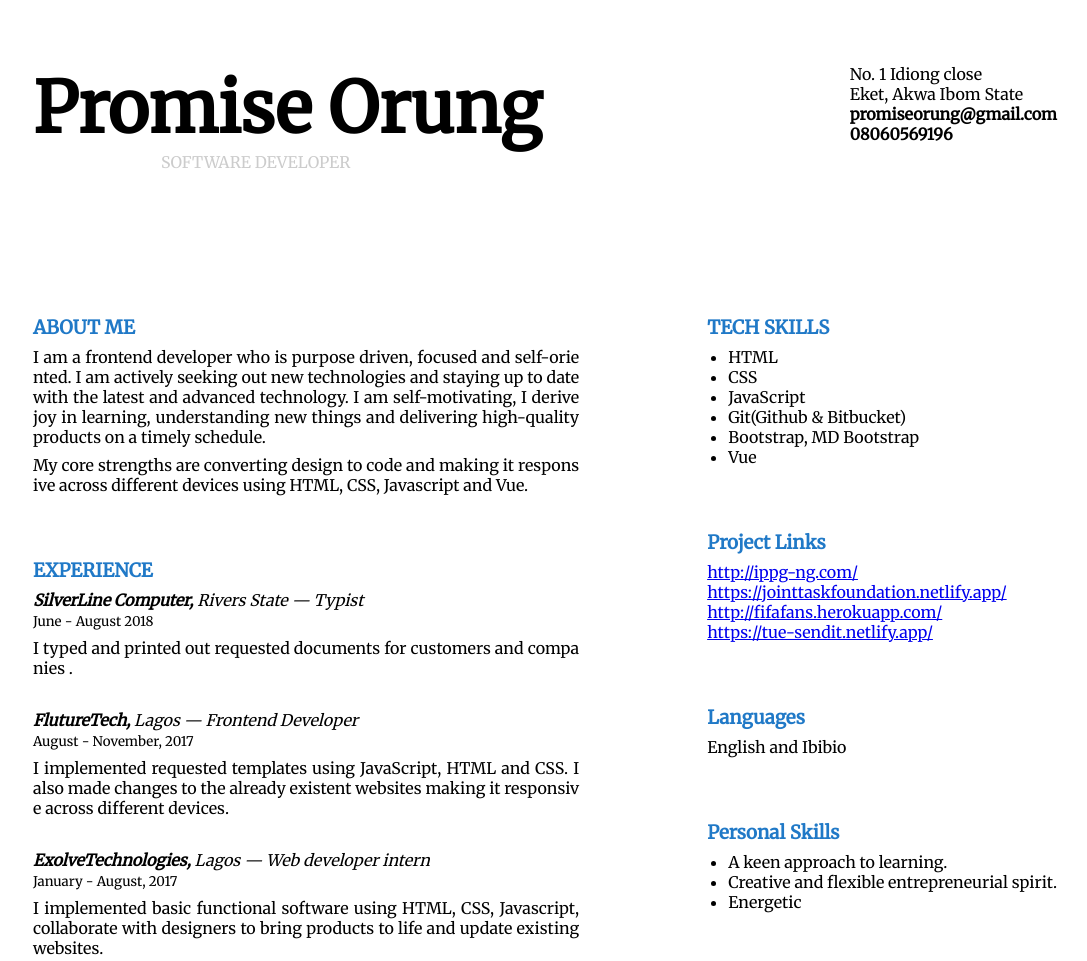
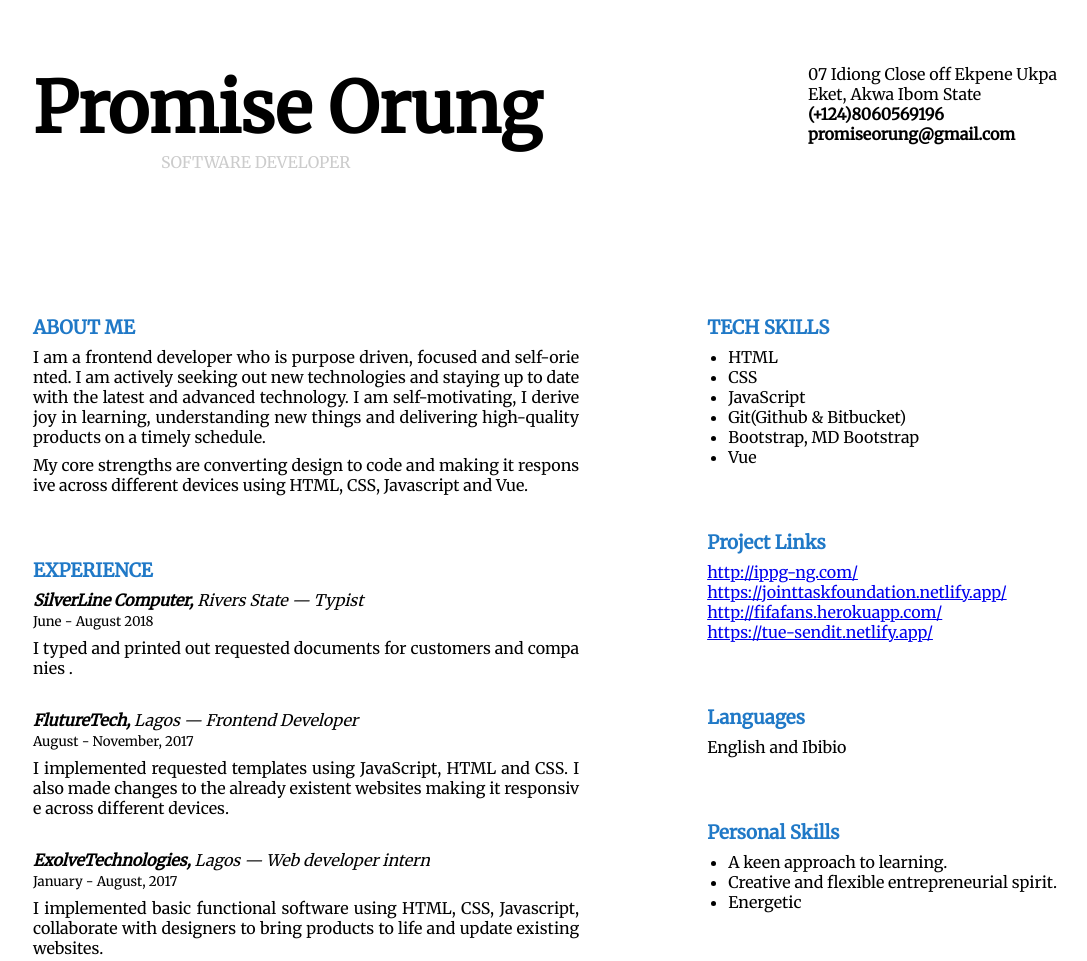
Before and after one commit to Orung/my-cv, a plain HTML site: page index.html in a window 1280 px wide. Shown: the top 961 px of the page, without its empty margins (95-1182 px from the left). Drawn offline with Linux system fonts and the light colour scheme.

Commit message:
implement my cv with html and css

```diff
--- a/index.html
+++ b/index.html
@@ -17,9 +17,9 @@
         <p class="title">SOFTWARE DEVELOPER</p>
       </div>
       <div>
-        <p>No. 1 Idiong close  <br>Eket, Akwa Ibom State</p>
+        <p>07 Idiong Close off Ekpene Ukpa <br>Eket, Akwa Ibom State</p>
+        <p class="font-bold"> (+124)8060569196</p>
         <p class="font-bold">promiseorung@gmail.com</p>
-        <p class="font-bold">08060569196</p>
       </div>
     </div>
     <div class="address">
```
